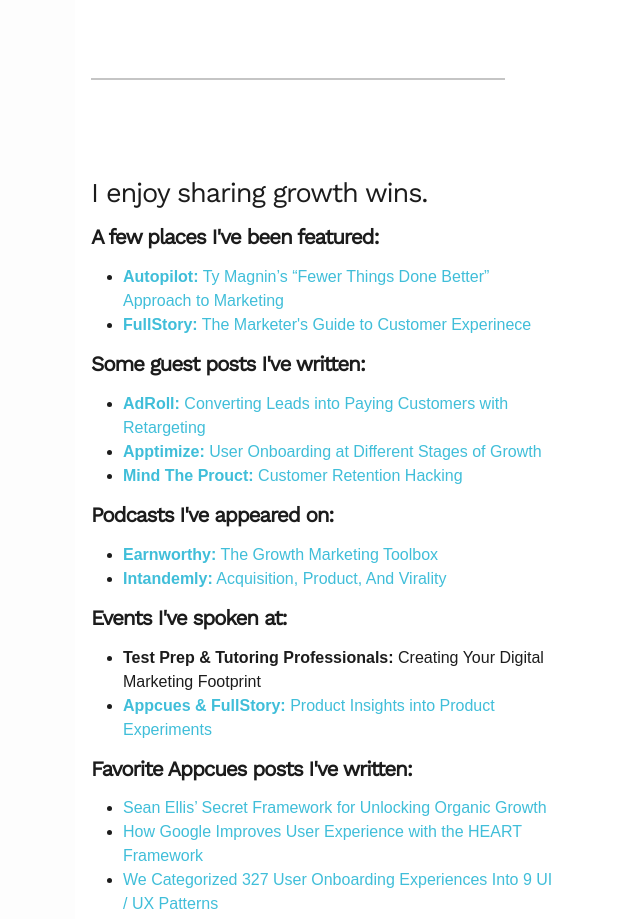
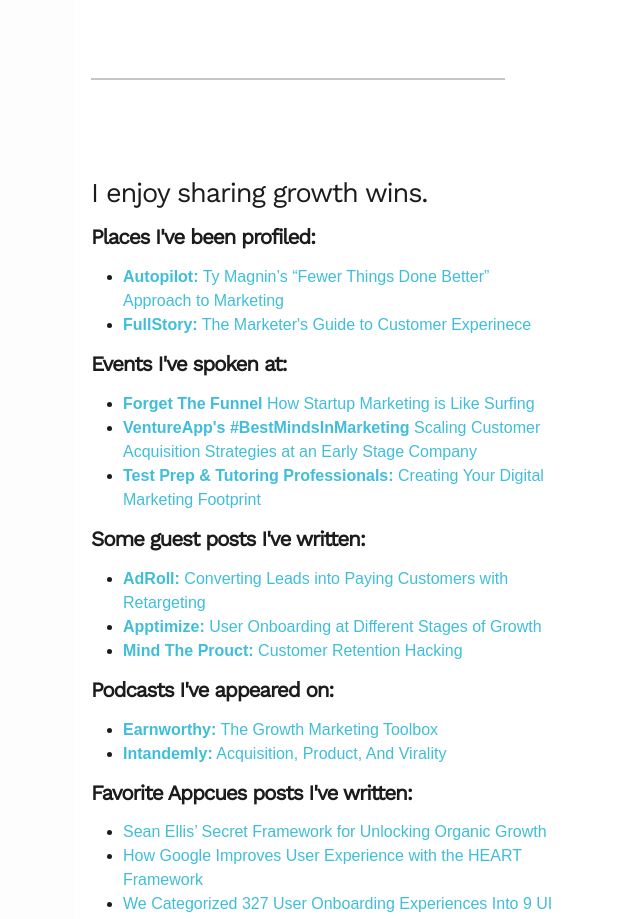
Before and after one commit to TyMagnin/tymagnin.github.io, a Jekyll site: the page built from index.html, in a window 1280 px wide. Shown: the part 549-1468 px from the top of the page, without its empty margins (181-821 px from the left). Built offline with Jekyll 4.4.1, drawn with Linux system fonts in a browser that asks for light colours; comment, search, counter and statistics services are not loaded.

Commit message:
updating links

```diff
--- a/index.html
+++ b/index.html
@@ -44,11 +44,17 @@ layout: default
 	<hr>
 	<div class="section">
 		<h2>I enjoy sharing growth wins.</h2>
-	    <h3><strong>A few places I've been featured:</strong></h3>
+	    <h3><strong>Places I've been profiled:</strong></h3>
     	<ul>
     		<li><a href="http://blog.autopilothq.com/ty-magnin/"><strong>Autopilot:</strong> Ty Magnin’s “Fewer Things Done Better” Approach to Marketing</a></li>
     		<li><a href="https://www.fullstory.com/resources/marketers-customer-experience-guide/success-stories/"><strong>FullStory:</strong> The Marketer's Guide to Customer Experinece</a></li>
     	</ul>
+	    <h3><strong>Events I've spoken at:</strong></h3>
+	    <ul>
+	    	<li><a href="https://www.forgetthefunnel.com/workshops/saas-marketers-do-more-replay/"><strong>Forget The Funnel</strong> How Startup Marketing is Like Surfing</a>
+	    	<li><a href="https://www.ventureapp.com/c/8fd182cb-d481-4bc7-8eb5-75b7c0153a68/"><strong>VentureApp's #BestMindsInMarketing</strong> Scaling Customer Acquisition Strategies at an Early Stage Company</a>
+	    	<li><a><strong>Test Prep &amp; Tutoring Professionals:</strong> Creating Your Digital Marketing Footprint</a></li>
+	    </ul>
 	    <h3><strong>Some guest posts I've written:</strong></h3>
     	<ul>
     		<li><a href="https://blog.adroll.com/thought-piece/expert-advice-converting-leads-into-paying-customers-with-retargeting"><strong>AdRoll:</strong> Converting Leads into Paying Customers with Retargeting</a></li>
@@ -59,11 +65,6 @@ layout: default
 	    <ul>
 	    	<li><a href="http://earnworthy.com/appcues-ty-magnin/"><strong>Earnworthy:</strong> The Growth Marketing Toolbox</a></li>
 	    	<li><a href="https://www.intandemly.com/blog/ty-magnin-take-on-experimenting-acquisition-product-and-virality-to-get-more-growth/"><strong>Intandemly:</strong> Acquisition, Product, And Virality</a></li>
-	    </ul>
-	    <h3><strong>Events I've spoken at:</strong></h3>
-	    <ul>
-	    	<li><strong>Test Prep &amp; Tutoring Professionals:</strong> Creating Your Digital Marketing Footprint</li>
-	    	<li><a href="https://www.appcues.com/webinars/fullstory-improving-customer-experience/"><strong>Appcues &amp; FullStory:</strong> Product Insights into Product Experiments</a></li>
 	    </ul>
 	    <h3><strong>Favorite Appcues posts I've written:</strong></h3>
 	    <ul>
```
